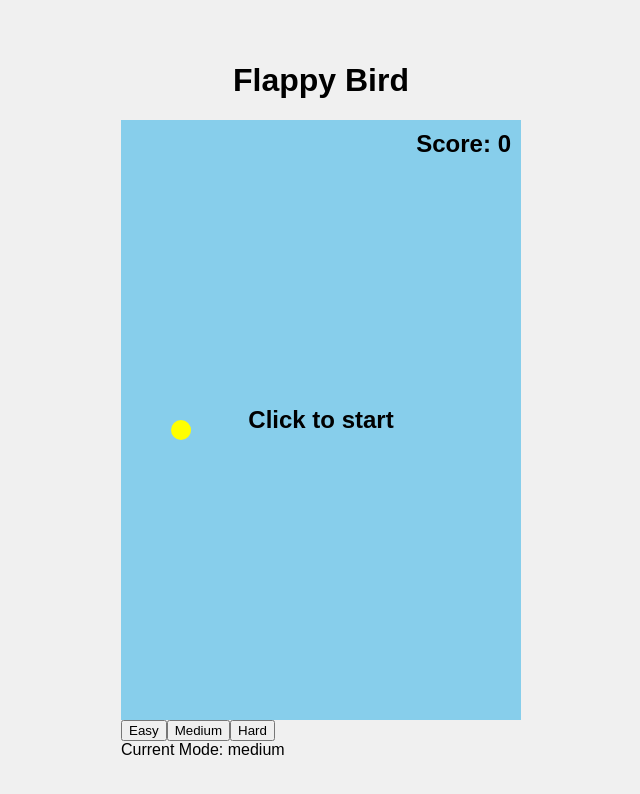
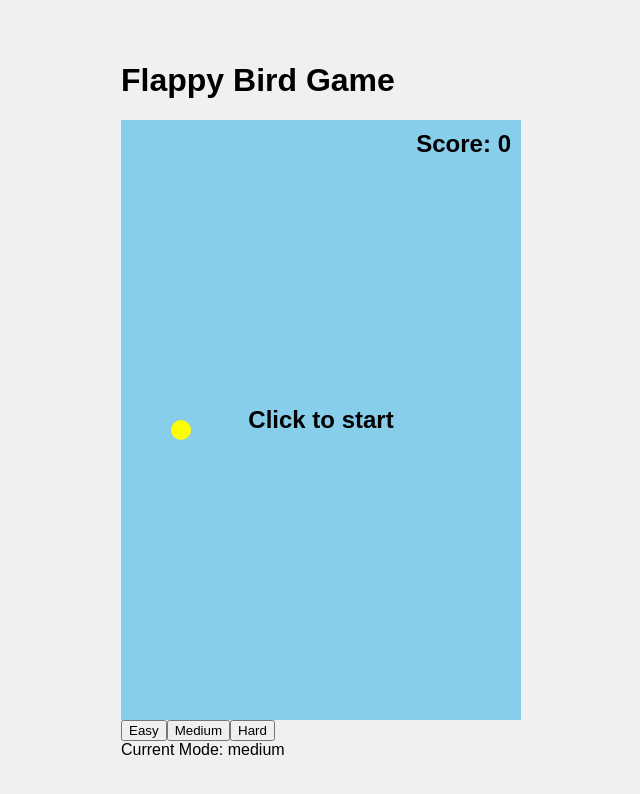
Before and after one commit to Wagse5/flappybird, a Next.js app: page / in a window 1280 px wide. Shown: the top 794 px of the page, without its empty margins (319-959 px from the left). Built offline with nearby package versions, Linux system fonts and the light colour scheme.

Commit message:
Update project configuration for static export and add vercel.json

```diff
--- a/next.config.js
+++ b/next.config.js
@@ -3,6 +3,10 @@ const nextConfig = {
   reactStrictMode: true,
   output: 'export',
   distDir: 'out',
+  images: {
+    unoptimized: true
+  },
+  trailingSlash: true,
 }
 
 module.exports = nextConfig
--- a/package.json
+++ b/package.json
@@ -4,7 +4,7 @@
   "private": true,
   "scripts": {
     "dev": "next dev",
-    "build": "next build",
+    "build": "next build && next export",
     "start": "next start",
     "lint": "next lint",
     "test": "jest"
--- a/pages/index.js
+++ b/pages/index.js
@@ -1,11 +1,13 @@
 import React from 'react';
 import FlappyBird from '../components/FlappyBird';
 
-export default function Home() {
+const Home = () => {
   return (
-    <div style={{ display: 'flex', flexDirection: 'column', alignItems: 'center', justifyContent: 'center', height: '100vh' }}>
-      <h1>Flappy Bird</h1>
+    <div>
+      <h1>Flappy Bird Game</h1>
       <FlappyBird />
     </div>
   );
-}
+};
+
+export default Home;
```
Also changed, not shown: vercel.json (added), 1 other file (tests, documents, lock files or other folders).
